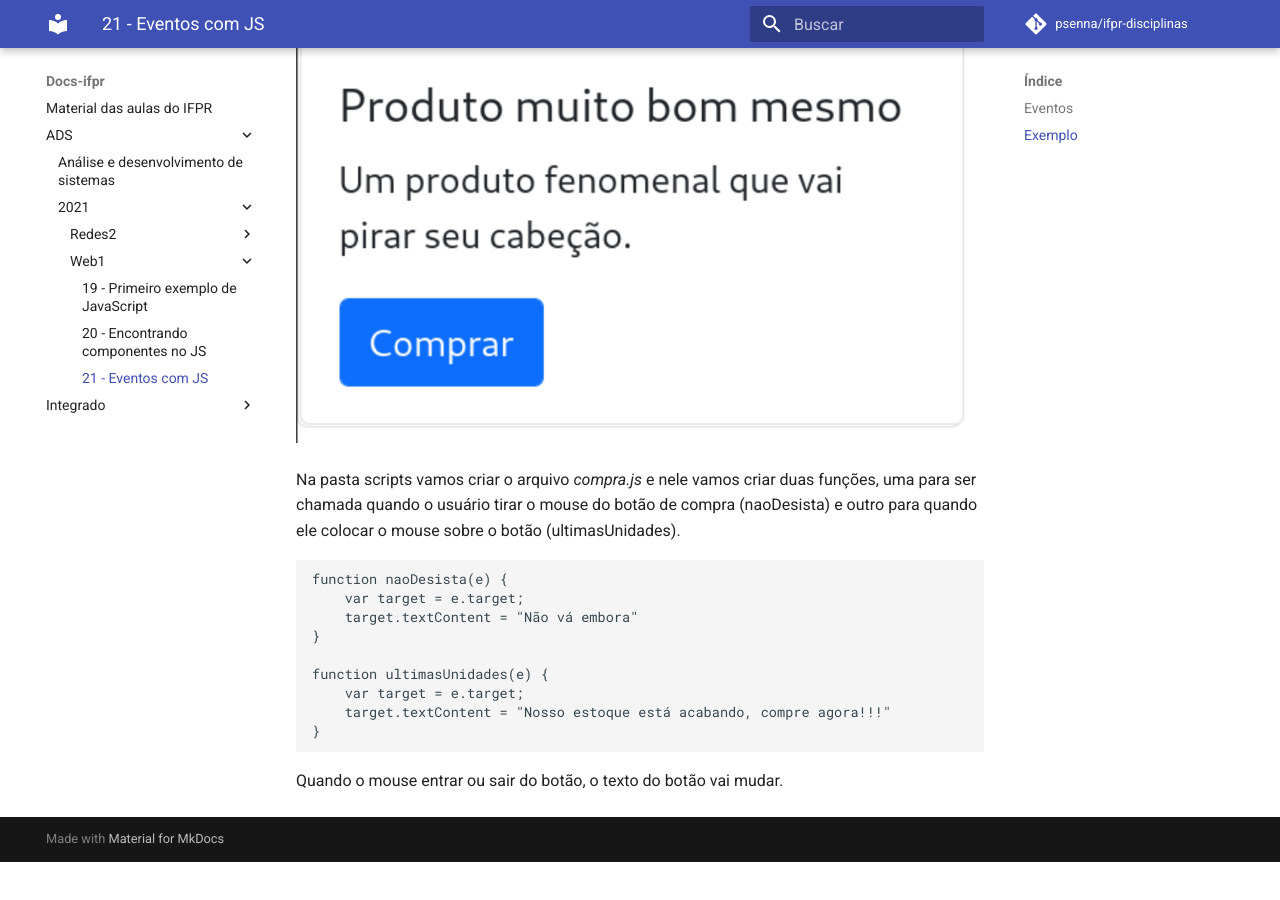
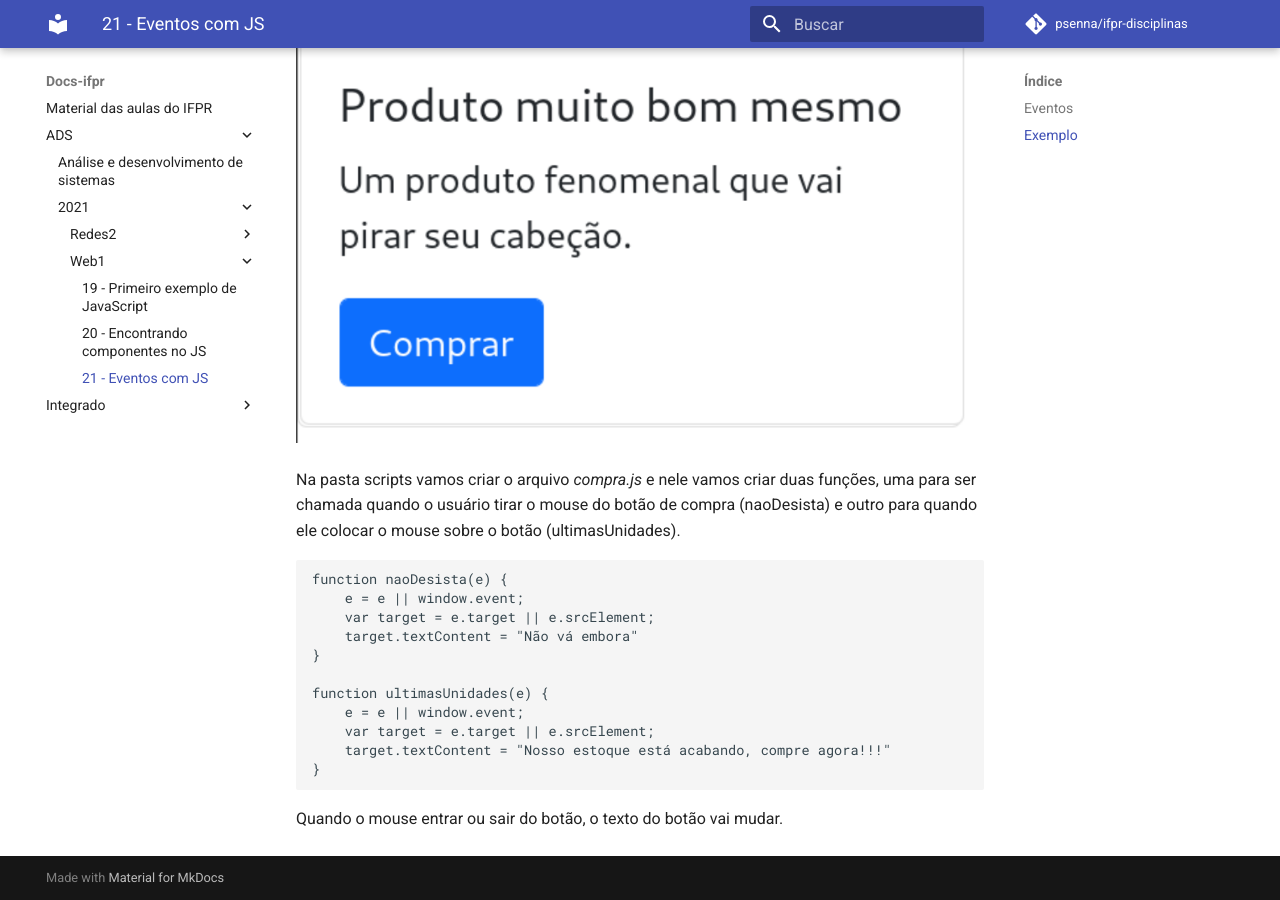
Before and after one commit to psenna/ifpr-disciplinas, an MkDocs documentation site: the page built from docs/ADS/2021/web1/21-eventos_javascript_botao.md, in a window 1280 px wide and 900 px high, scrolled down 1465 px. Built offline with MkDocs 1.6.1 and Material for MkDocs 9.7.7, drawn with Linux system fonts in a browser that asks for light colours; comment, search, counter and statistics services are not loaded; before the commit the page ends 2327 px from its top, so only the background shows below that.

Commit message:
Update 21-eventos_javascript_botao.md

````diff
--- a/docs/ADS/2021/web1/21-eventos_javascript_botao.md
+++ b/docs/ADS/2021/web1/21-eventos_javascript_botao.md
@@ -45,12 +45,14 @@ Na pasta scripts vamos criar o arquivo *compra.js* e nele vamos criar duas funç
 
 ```
 function naoDesista(e) {
-    var target = e.target;
+    e = e || window.event;
+    var target = e.target || e.srcElement;
     target.textContent = "Não vá embora"
 }
 
 function ultimasUnidades(e) {
-    var target = e.target;
+    e = e || window.event;
+    var target = e.target || e.srcElement;
     target.textContent = "Nosso estoque está acabando, compre agora!!!"
 }
 ```
````
